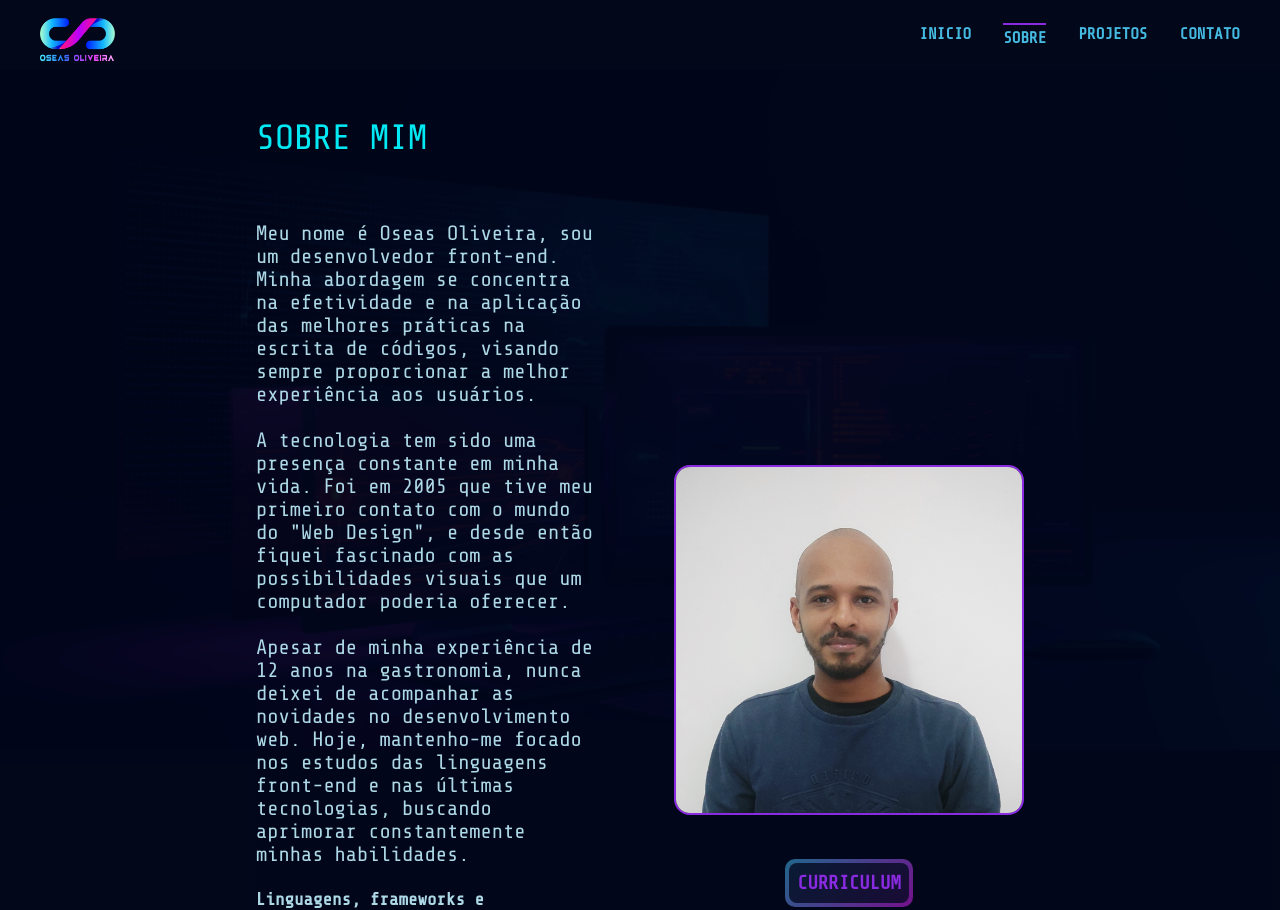
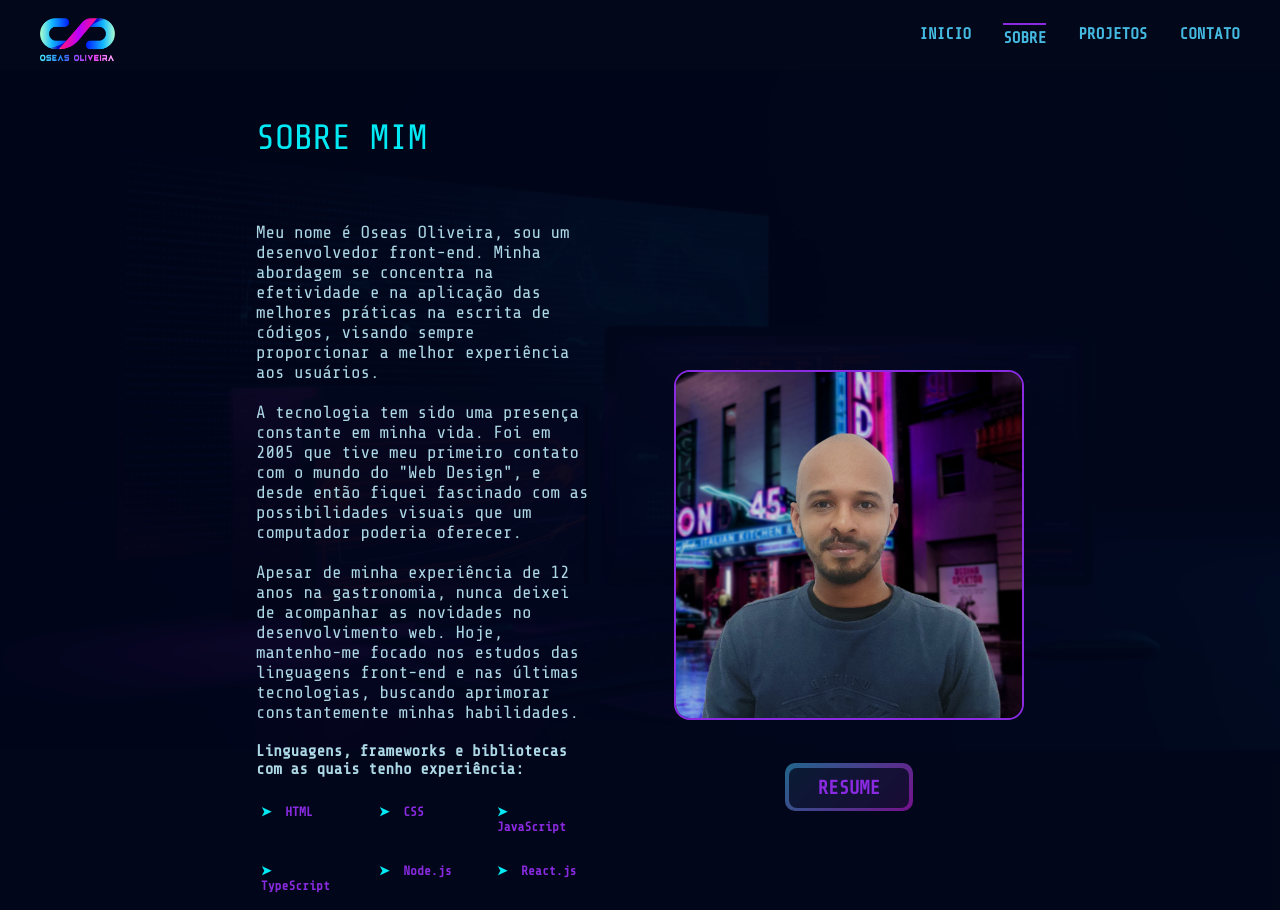
Before and after one commit to OseOliv/portfoliov3, a React (Create React App) app: page /sobre in a window 1280 px wide. Shown: the top 910 px of the page. Built offline with nearby package versions, Linux system fonts and the light colour scheme; a web font is replaced by a local one.

Commit message:
About update!

```diff
--- a/src/components/About/AboutContent.jsx
+++ b/src/components/About/AboutContent.jsx
@@ -2,7 +2,7 @@ import React from "react";
 import { Link } from "react-router-dom";
 import styles from "./style.module.css";
 import bgHome from "../../assets/img/others/dev.png";
-import avatarperfil from "../../assets/img/others/avatarperfil.jpg";
+import avatarperfil from "../../assets/img/others/avatarperfil2.png";
 import oseolicv from "../../assets/img/others/OseOlivCurriculum.pdf";
 
 const AboutContent = () => {
@@ -63,7 +63,7 @@ const AboutContent = () => {
           <div className={styles.avatarContainer}>
             <img src={avatarperfil} alt="avatar" className={styles.avatar} />
             <Link className={styles.btnCvLink} to={oseolicv} target="_blank" rel="noreferrer">
-              <span className={styles.btnCv}>CURRICULUM</span>
+              <span className={styles.btnCv}>RESUME</span>
             </Link>
           </div>
         </div>
--- a/src/components/About/style.module.css
+++ b/src/components/About/style.module.css
@@ -39,7 +39,7 @@
 
 .text {
   font-family: "Share Tech Mono", monospace;
-  font-size: 1.3rem;
+  font-size: 1.1rem;
   color: lightblue;
   margin-top: 0;
   margin-right: 5rem;
@@ -131,7 +131,7 @@
 
 .skillsContainer p {
   color: lightblue;
-  font-size: 1.1rem;
+  font-size: 1rem;
   font-weight: 600;
 }
 
@@ -144,15 +144,15 @@
 }
 
 .skills span {
-  font-size: 0.95rem;
+  font-size: 0.8rem;
   padding: 0.4rem 0.3rem;
   background-color: transparent;
   border-radius: 5px;
 }
 
-.skillsSpan::before{
+.skillsSpan::before {
   content: "➤";
-  color:rgb(3, 233, 244) ;
+  color: rgb(3, 233, 244);
   display: inline-block;
   width: 1rem;
   height: 1rem;
@@ -165,7 +165,7 @@
   padding: 12.5px 30px;
   border: 0;
   border-radius: 100px;
-  background-color: rgb(3, 233, 244);
+  background-color: rgb(3, 233, 244, 0.8);
   color: rgb(138, 43, 226);
   font-weight: bold;
   transition: all 0.5s;
@@ -173,7 +173,7 @@
 }
 
 .skillsSpan:hover {
-  background-color: rgb(3, 233, 244);
+  background-color: rgb(3, 233, 244, 0.8);
   box-shadow: 0 0 20px rgb(3, 233, 244, 0.3);
   transform: scale(1.1);
 }
@@ -221,4 +221,8 @@
     display: flex;
     flex-direction: column;
   }
+
+  .avatarContainer {
+    margin-top: 1rem;
+  }
 }
```
Also changed, not shown: src/assets/img/others/avatarperfil.png (added), src/assets/img/others/avatarperfil2.png (added).
